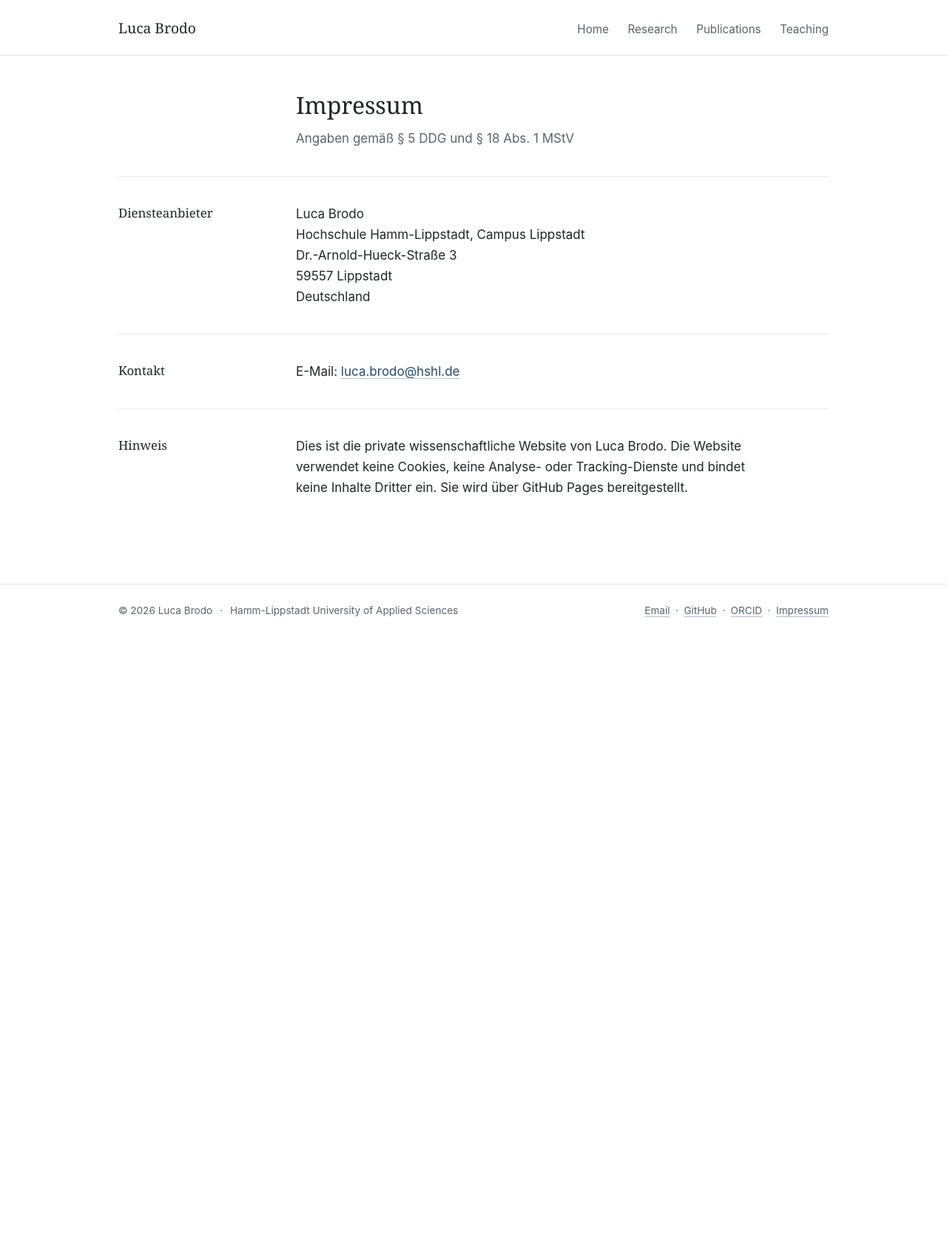
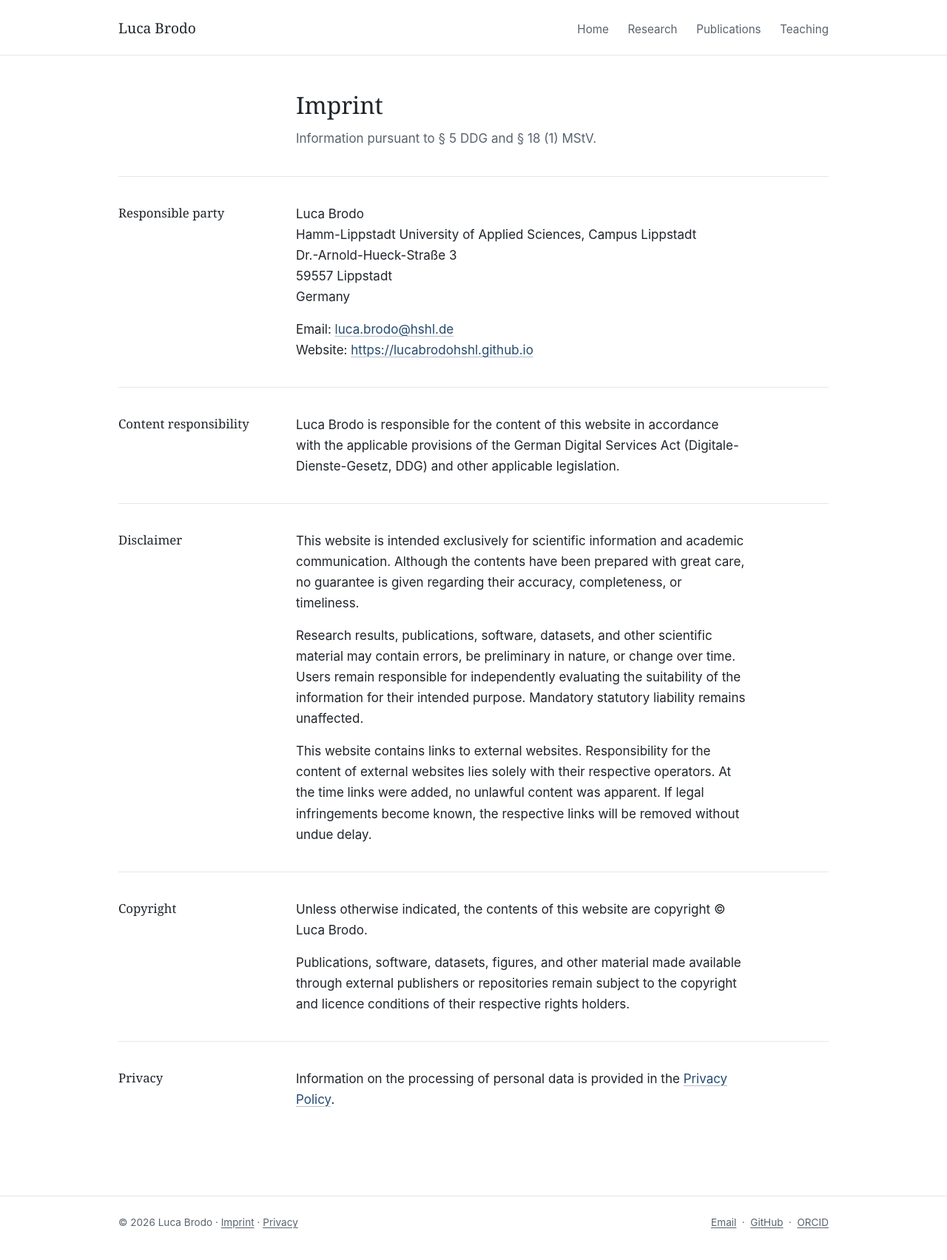
Before and after one commit to lucabrodohshl/lucabrodohshl, a Jekyll site: the page built from impressum/index.html, in a window 1280 px wide. Shown: the whole page at 74% size. Built offline with Jekyll 4.4.1, drawn with Linux system fonts in a browser that asks for light colours; before the commit the page ends 900 px from its top, so only the background shows below that.

Commit message:
Add English imprint and privacy policy; Imprint and Privacy links next to the name in the footer

```diff
--- a/_includes/footer.html
+++ b/_includes/footer.html
@@ -1,11 +1,14 @@
 <footer class="site-footer">
   <div class="container site-footer__inner">
-    <p>&copy; {{ site.time | date: "%Y" }} {{ site.author.name }} <span class="sep" aria-hidden="true">·</span> {{ site.author.affiliation }}</p>
-    <ul class="inline-list" aria-label="Contact and legal">
+    <p class="site-footer__legal">
+      &copy; {{ site.time | date: "%Y" }} {{ site.author.name }}
+      &middot; <a href="{{ '/impressum/' | relative_url }}"{% if page.url == "/impressum/" %} aria-current="page"{% endif %}>Imprint</a>
+      &middot; <a href="{{ '/privacy/' | relative_url }}"{% if page.url == "/privacy/" %} aria-current="page"{% endif %}>Privacy</a>
+    </p>
+    <ul class="inline-list" aria-label="Contact">
       <li><a href="mailto:{{ site.author.email }}">Email</a></li>
       <li><a href="{{ site.author.github }}" rel="me">GitHub</a></li>
       <li><a href="{{ site.author.orcid }}" rel="me">ORCID</a></li>
-      <li><a href="{{ '/impressum/' | relative_url }}" lang="de">Impressum</a></li>
     </ul>
   </div>
 </footer>
--- a/assets/css/main.css
+++ b/assets/css/main.css
@@ -147,8 +147,15 @@ p, ul, ol, dl, address { margin: 0; }
   padding-top: 1.5rem;
   padding-bottom: 2.5rem;
 }
-.site-footer a { color: var(--text-2); }
-.site-footer a:hover { color: var(--accent); }
+/* Footer links follow the style of shenkler.github.io: inherited colour,
+   1px underline that thickens on hover. */
+.site-footer a {
+  color: inherit;
+  text-decoration-color: currentColor;
+  text-decoration-thickness: 1px;
+  text-underline-offset: 0.16em;
+}
+.site-footer a:hover { color: inherit; text-decoration-thickness: 2px; }
 
 /* ---------- Rows: label column + text column ---------- */
 
@@ -367,6 +374,7 @@ main:focus { outline: none; }
 /* ---------- Legal ---------- */
 
 address { font-style: normal; }
+.legal-contact { margin-top: 1rem; }
 
 /* ---------- Print ---------- */
 
--- a/impressum/index.html
+++ b/impressum/index.html
@@ -1,41 +1,61 @@
 ---
-title: Impressum
-seo_title: "Impressum — Brodo Luca"
-description: "Impressum (legal notice) for the academic website of Luca Brodo."
+title: Imprint
+seo_title: "Imprint — Brodo Luca"
+description: "Imprint (Impressum) of the academic website of Luca Brodo: provider information, content responsibility, disclaimer and copyright."
 permalink: /impressum/
-lang: de
 ---
 <header class="row page-head">
   <div class="row__label"></div>
   <div class="row__body">
-    <h1>Impressum</h1>
-    <p class="lede">Angaben gemäß § 5 DDG und § 18 Abs. 1 MStV</p>
+    <h1>Imprint</h1>
+    <p class="lede">Information pursuant to § 5 DDG and § 18 (1) MStV.</p>
   </div>
 </header>
 
-<section class="row" aria-labelledby="anbieter">
-  <h2 class="row__label" id="anbieter">Diensteanbieter</h2>
+<section class="row" aria-labelledby="responsible">
+  <h2 class="row__label" id="responsible">Responsible party</h2>
   <div class="row__body">
     <address>
       Luca Brodo<br>
-      Hochschule Hamm-Lippstadt, Campus Lippstadt<br>
+      Hamm-Lippstadt University of Applied Sciences, Campus Lippstadt<br>
       Dr.-Arnold-Hueck-Straße 3<br>
       59557 Lippstadt<br>
-      Deutschland
+      Germany
     </address>
+    <p class="legal-contact">
+      Email: <a href="mailto:{{ site.author.email }}">{{ site.author.email }}</a><br>
+      Website: <a href="{{ site.url }}{{ site.baseurl }}/">{{ site.url }}{{ site.baseurl }}</a>
+    </p>
   </div>
 </section>
 
-<section class="row" aria-labelledby="kontakt">
-  <h2 class="row__label" id="kontakt">Kontakt</h2>
-  <div class="row__body">
-    <p>E-Mail: <a href="mailto:luca.brodo@hshl.de">luca.brodo@hshl.de</a></p>
+<section class="row" aria-labelledby="content-responsibility">
+  <h2 class="row__label" id="content-responsibility">Content responsibility</h2>
+  <div class="row__body prose">
+    <p>Luca Brodo is responsible for the content of this website in accordance with the applicable provisions of the German Digital Services Act (Digitale-Dienste-Gesetz, DDG) and other applicable legislation.</p>
   </div>
 </section>
 
-<section class="row" aria-labelledby="hinweis">
-  <h2 class="row__label" id="hinweis">Hinweis</h2>
+<section class="row" aria-labelledby="disclaimer">
+  <h2 class="row__label" id="disclaimer">Disclaimer</h2>
   <div class="row__body prose">
-    <p>Dies ist die private wissenschaftliche Website von Luca Brodo. Die Website verwendet keine Cookies, keine Analyse- oder Tracking-Dienste und bindet keine Inhalte Dritter ein. Sie wird über GitHub Pages bereitgestellt.</p>
+    <p>This website is intended exclusively for scientific information and academic communication. Although the contents have been prepared with great care, no guarantee is given regarding their accuracy, completeness, or timeliness.</p>
+    <p>Research results, publications, software, datasets, and other scientific material may contain errors, be preliminary in nature, or change over time. Users remain responsible for independently evaluating the suitability of the information for their intended purpose. Mandatory statutory liability remains unaffected.</p>
+    <p>This website contains links to external websites. Responsibility for the content of external websites lies solely with their respective operators. At the time links were added, no unlawful content was apparent. If legal infringements become known, the respective links will be removed without undue delay.</p>
   </div>
 </section>
+
+<section class="row" aria-labelledby="copyright">
+  <h2 class="row__label" id="copyright">Copyright</h2>
+  <div class="row__body prose">
+    <p>Unless otherwise indicated, the contents of this website are copyright &copy; Luca Brodo.</p>
+    <p>Publications, software, datasets, figures, and other material made available through external publishers or repositories remain subject to the copyright and licence conditions of their respective rights holders.</p>
+  </div>
+</section>
+
+<section class="row" aria-labelledby="privacy-ref">
+  <h2 class="row__label" id="privacy-ref">Privacy</h2>
+  <div class="row__body prose">
+    <p>Information on the processing of personal data is provided in the <a href="{{ '/privacy/' | relative_url }}">Privacy Policy</a>.</p>
+  </div>
+</section>
--- a/sitemap.xml
+++ b/sitemap.xml
@@ -14,4 +14,5 @@ permalink: /sitemap.xml
   {%- endfor %}
   <url><loc>{{ site_root }}/teaching/</loc></url>
   <url><loc>{{ site_root }}/impressum/</loc></url>
+  <url><loc>{{ site_root }}/privacy/</loc></url>
 </urlset>
```
Also changed, not shown: privacy/index.html (added, +42 -0 lines).
